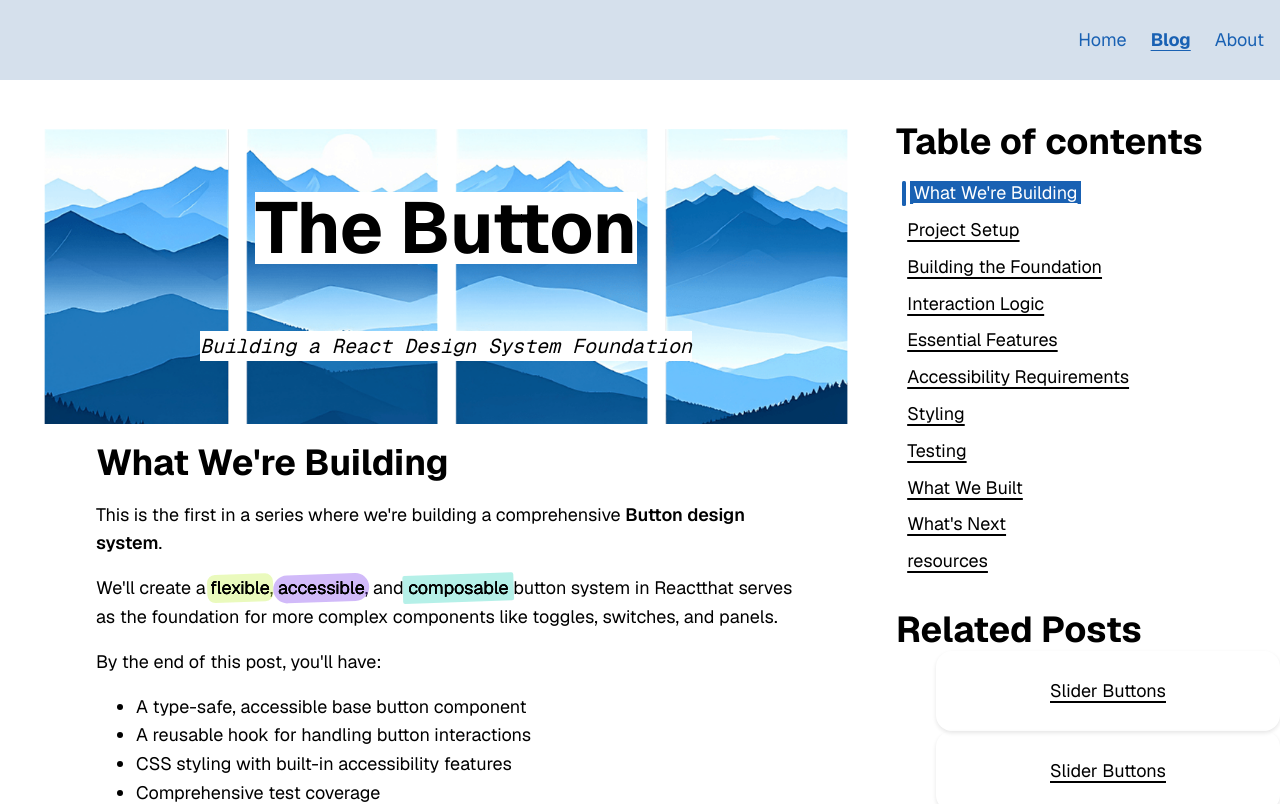
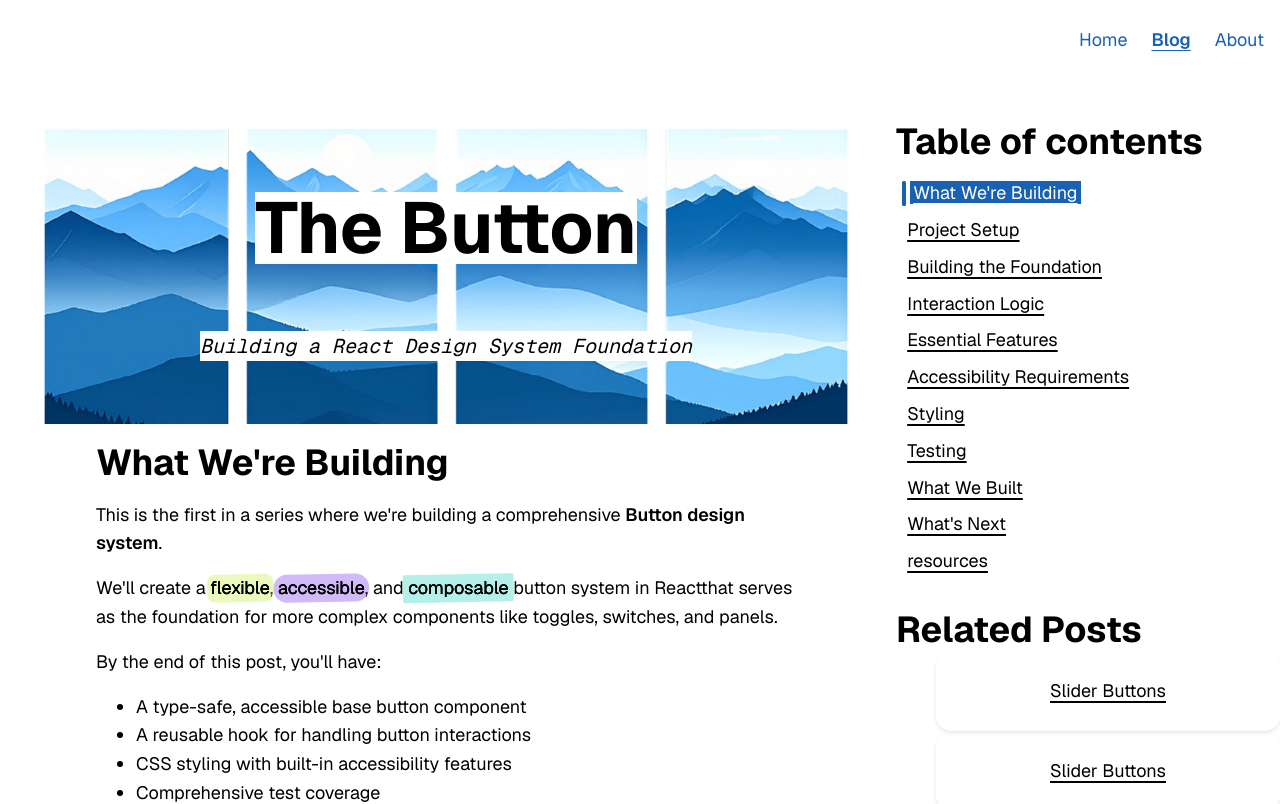
Before and after one commit to codercarl1243/react_components_system, a Next.js app: page /blog/design-system/buttons/base2 in a window 1280 px wide. Shown: the top 804 px of the page. Built offline with nearby package versions, Linux system fonts and the light colour scheme.

Commit message:
UPDATE add small css style changes

```diff
--- a/app/styles/components/header.css
+++ b/app/styles/components/header.css
@@ -1,10 +1,11 @@
 .header {
     height: 5rem;
-    background-color: var(--color-primary-200);
+    /* background-color: var(--color-primary-200); */
     color: var(--color-neutral-100);
     display: flex;
     align-items: center;
     padding: 0 1rem;
+    min-width: var(--bp-xs);
 }
 
 .nav__primary {
@@ -24,7 +25,7 @@
 }
 
 .nav__primary a.active {
-    font-weight: bold;
+    font-weight: 600;
     text-decoration: underline;
 }
 
--- a/app/styles/components/tablist.css
+++ b/app/styles/components/tablist.css
@@ -1,8 +1,6 @@
 
 .tablist__header {
-    display: flex;
-    flex-wrap: wrap;
-    gap: var(--spacing);
+    display: block;
 }
 .code__reference {
     border-radius: 12px;
--- a/app/styles/utils/funHighlight.css
+++ b/app/styles/utils/funHighlight.css
@@ -14,7 +14,7 @@
         border-radius: var(--border-radius, 50px);
         opacity: 0.35;
         z-index: -1;
-        transform: translate(-50%, -50%) rotate(-2deg) scale(1);
+        transform: translate(-50%, -50%) rotate(-1deg) scale(1);
         background: var(--background, currentColor);
         transform-origin: center;
     }
```
